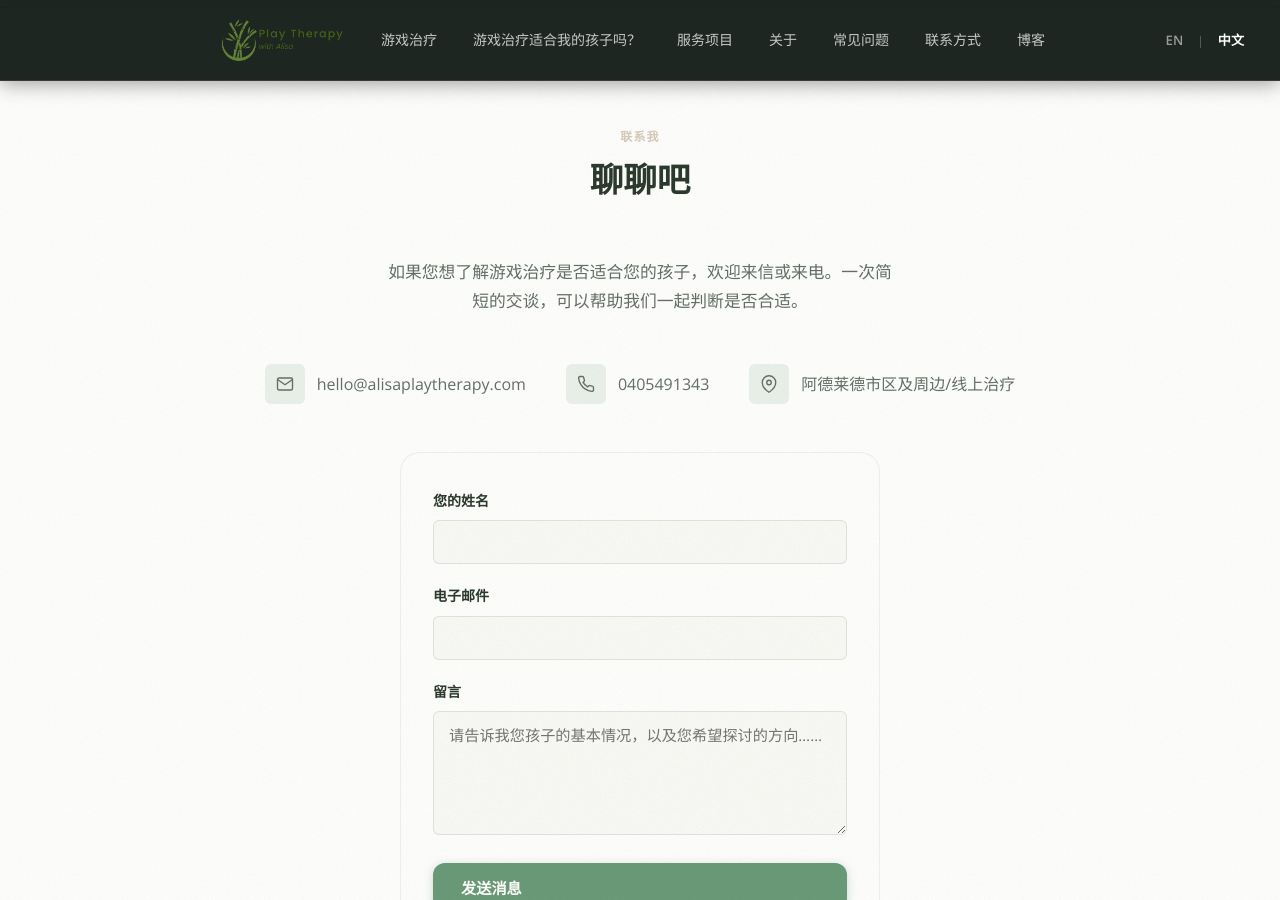
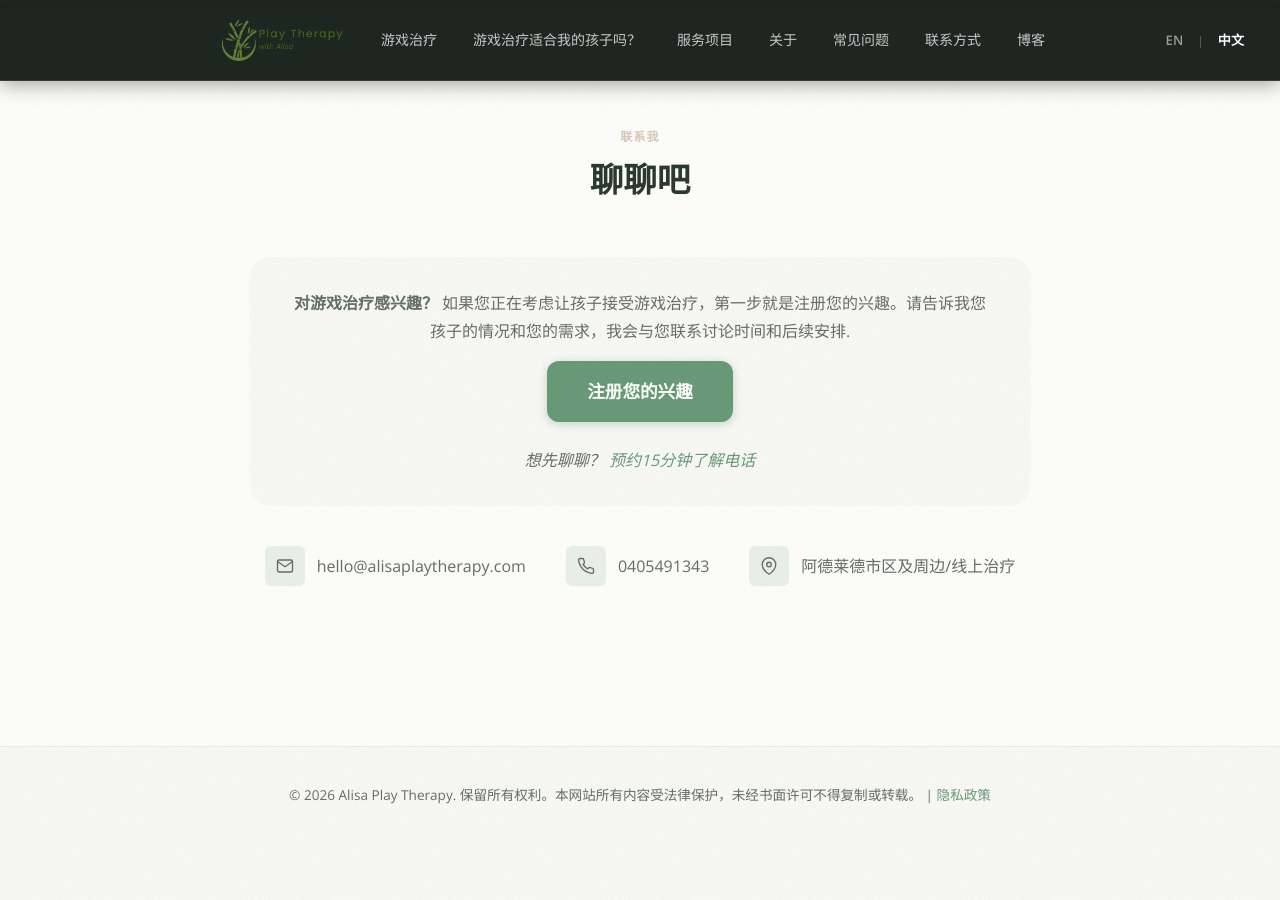
Before and after one commit to nguyentran0212/alisa-website, a Jekyll site: the page built from zh/index.md, in a window 1280 px wide and 900 px high, scrolled down 6393 px. Built offline with Jekyll 4.4.1, drawn with Linux system fonts in a browser that asks for light colours; after the commit the page ends 7236 px from its top, so only the background shows below that.

Commit message:
Redesign contact section: Remove form, add Register Your Interest button linking to Splose form, update intro text, add Chinese version

```diff
--- a/_data/zh.yml
+++ b/_data/zh.yml
@@ -10,6 +10,8 @@
   learn_more: "了解更多"
   send_message: "发送消息"
   read_full_bio: "阅读完整简介"
+  register_interest: "注册您的兴趣"
+  book_discover_call: "预约15分钟了解电话"
 footer:
   privacy_policy: "隐私政策"
   copyright_line: "保留所有权利。本网站所有内容受法律保护，未经书面许可不得复制或转载。"
@@ -30,7 +32,9 @@
   contact:
     eyebrow: "联系我"
     title: "聊聊吧"
-    lead: "如果您想了解游戏治疗是否适合您的孩子，欢迎来信或来电。一次简短的交谈，可以帮助我们一起判断是否合适。"
+    intro_bold: "对游戏治疗感兴趣？"
+    intro_text: "如果您正在考虑让孩子接受游戏治疗，第一步就是注册您的兴趣。请告诉我您孩子的情况和您的需求，我会与您联系讨论时间和后续安排"
+    prefer_talk: "想先聊聊？"
 form:
   name_label: "您的姓名"
   email_label: "电子邮件"
--- a/zh/index.md
+++ b/zh/index.md
@@ -277,12 +277,16 @@
 <section id="contact" class="section section--alt">
   <div class="container">
     <div class="reveal">
-      <div class="section-header">
+      <div class="section-header" style="text-align: center;">
         <span class="section-eyebrow">{{ site.data.zh.sections.contact.eyebrow }}</span>
         <h2 class="section-title">{{ site.data.zh.sections.contact.title }}</h2>
       </div>
-      <p class="contact-lead">{{ site.data.zh.sections.contact.lead }}</p>
-      <div class="contact-methods">
+      <div class="contact-intro" style="text-align: center; max-width: 780px; margin: 0 auto;">
+        <p style="margin-bottom: 16px;"><strong>{{ site.data.zh.sections.contact.intro_bold }}</strong> {{ site.data.zh.sections.contact.intro_text }}.</p>
+        <a href="https://play-therapy-with-alisa-1.splose.com/public-form/04c0af96-beb3-4509-b853-e8d18937b193" target="_blank" rel="noopener noreferrer" class="btn btn-primary" style="font-size: 1.1rem; padding: 15px 40px; font-weight: 700;">{{ site.data.zh.buttons.register_interest }}</a>
+        <p style="margin-top: 24px; font-style: italic;">{{ site.data.zh.sections.contact.prefer_talk }} <a href="mailto:{{ site.contact_email }}?subject=15-minute%20Discover%20Call" style="color: var(--green);">{{ site.data.zh.buttons.book_discover_call }}</a></p>
+      </div>
+      <div class="contact-methods" style="margin-top: 40px;">
         <a href="mailto:{{ site.contact_email }}" class="contact-method">
           <span class="contact-method__icon">
             <svg viewBox="0 0 24 24"><path d="M4 4h16c1.1 0 2 .9 2 2v12c0 1.1-.9 2-2 2H4c-1.1 0-2-.9-2-2V6c0-1.1.9-2 2-2z"/><polyline points="22,6 12,13 2,6"/></svg>
@@ -302,26 +306,6 @@
           {{ site.contact_location_zh }}
         </span>
       </div>
-      <form class="contact-form" id="contact-form" method="POST" action="{{ site.formspree_url }}">
-        <div class="form-field" style="display:none;">
-          <input type="text" name="_gotcha" tabindex="-1" autocomplete="off">
-        </div>
-        <div class="form-field">
-          <label for="name">{{ site.data.zh.form.name_label }}</label>
-          <input type="text" id="name" name="name" required>
-        </div>
-        <div class="form-field">
-          <label for="email">{{ site.data.zh.form.email_label }}</label>
-          <input type="email" id="email" name="email" required>
-        </div>
-        <div class="form-field">
-          <label for="message">{{ site.data.zh.form.message_label }}</label>
-          <textarea id="message" name="message" rows="5" placeholder="{{ site.data.zh.form.message_placeholder }}" required></textarea>
-        </div>
-        <button type="submit" class="btn btn-primary" style="width: 100%;">{{ site.data.zh.buttons.send_message }}</button>
-        <p class="form-status form-success" style="display:none; margin-top:16px; color:var(--green); text-align:center;">感谢您——您的消息已发送。我会尽快与您联系。</p>
-        <p class="form-status form-error" style="display:none; margin-top:16px; color:#c0392b; text-align:center;">出了点问题。请重试，或直接发送邮件至 <a href="mailto:{{ site.contact_email }}">{{ site.contact_email }}</a>。</p>
-      </form>
     </div>
   </div>
 </section>
```
Also changed, not shown: index.md (+6 -24 lines).
